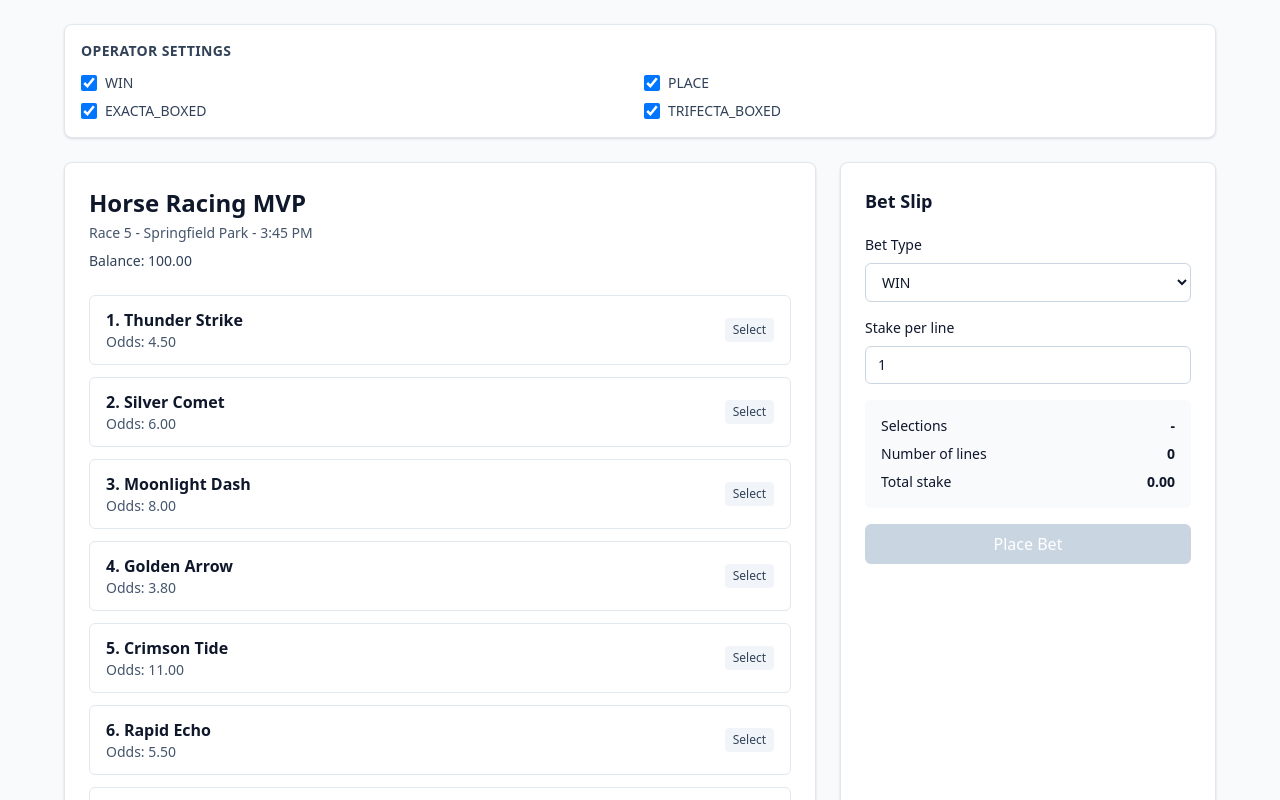
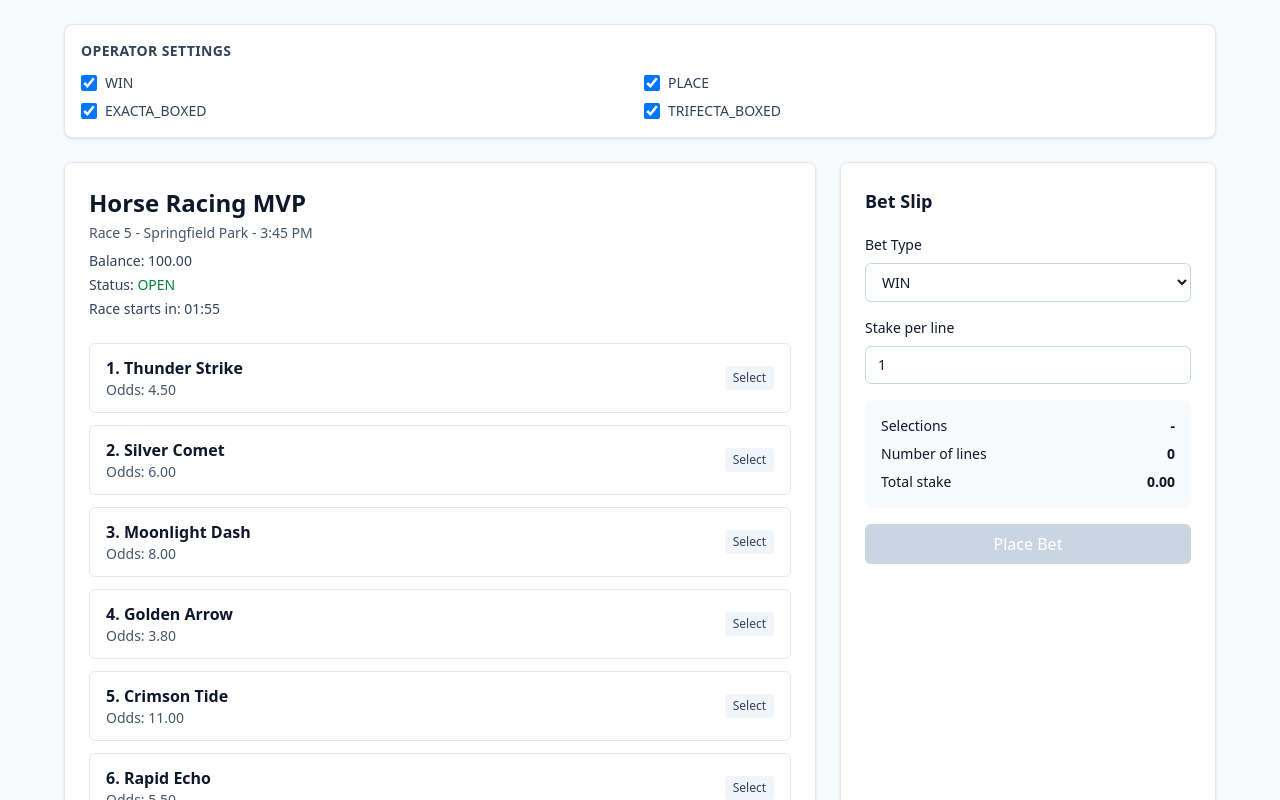
Before and after one commit to ptsportsbookcom-sudo/horse-racing-iframe-mvp, a Next.js app: page / in a window 1280 px wide. Shown: the top 800 px of the page. Built offline with nearby package versions, Linux system fonts and the light colour scheme.

Commit message:
feat: race countdown and status handling

```diff
--- a/app/page.tsx
+++ b/app/page.tsx
@@ -32,6 +32,7 @@ const RACE = {
   ] satisfies Horse[],
 };
 const BET_TYPES: BetType[] = ["WIN", "PLACE", "EXACTA_BOXED", "TRIFECTA_BOXED"];
+const INITIAL_COUNTDOWN_SECONDS = 2 * 60;
 
 export default function Home() {
   const [selectedHorseNumbers, setSelectedHorseNumbers] = useState<number[]>([]);
@@ -44,6 +45,7 @@ export default function Home() {
   });
   const [stakePerLine, setStakePerLine] = useState<string>("1");
   const [isPlacingBet, setIsPlacingBet] = useState(false);
+  const [secondsRemaining, setSecondsRemaining] = useState<number>(INITIAL_COUNTDOWN_SECONDS);
   const [balance, setBalance] = useState<number | null>(null);
   const [balanceError, setBalanceError] = useState<string | null>(null);
   const [placedBetSummary, setPlacedBetSummary] = useState<{
@@ -83,6 +85,7 @@ export default function Home() {
     () => BET_TYPES.filter((type) => enabledBetTypes[type]),
     [enabledBetTypes]
   );
+  const raceStatus = secondsRemaining > 0 ? "OPEN" : "CLOSED";
   const isSelectedBetTypeEnabled = enabledBetTypes[betType];
   const hasValidSelectionForBetType = useMemo(() => {
     if (betType === "EXACTA_BOXED") {
@@ -97,7 +100,16 @@ export default function Home() {
   }, [betType, selectedHorseNumbers.length]);
   const hasValidStake = stakePerLine.trim() !== "" && stakeValue > 0;
   const canPlaceBet =
-    isSelectedBetTypeEnabled && hasValidSelectionForBetType && hasValidStake && !isPlacingBet;
+    raceStatus === "OPEN" &&
+    isSelectedBetTypeEnabled &&
+    hasValidSelectionForBetType &&
+    hasValidStake &&
+    !isPlacingBet;
+  const formattedCountdown = useMemo(() => {
+    const minutes = Math.floor(secondsRemaining / 60);
+    const seconds = secondsRemaining % 60;
+    return `${minutes.toString().padStart(2, "0")}:${seconds.toString().padStart(2, "0")}`;
+  }, [secondsRemaining]);
 
   useEffect(() => {
     async function fetchBalance() {
@@ -119,6 +131,18 @@ export default function Home() {
 
     fetchBalance();
   }, []);
+
+  useEffect(() => {
+    if (secondsRemaining <= 0) {
+      return;
+    }
+
+    const intervalId = setInterval(() => {
+      setSecondsRemaining((prev) => Math.max(0, prev - 1));
+    }, 1000);
+
+    return () => clearInterval(intervalId);
+  }, [secondsRemaining]);
 
   useEffect(() => {
     if (!isSelectedBetTypeEnabled) {
@@ -220,6 +244,15 @@ export default function Home() {
             </p>
             <p className="mt-2 text-sm font-medium text-slate-700">
               Balance: {balance === null ? "Loading..." : balance.toFixed(2)}
+            </p>
+            <p className="mt-1 text-sm font-medium text-slate-700">
+              Status:{" "}
+              <span className={raceStatus === "OPEN" ? "text-green-700" : "text-red-700"}>
+                {raceStatus}
+              </span>
+            </p>
+            <p className="mt-1 text-sm text-slate-700">
+              Race starts in: {formattedCountdown}
             </p>
             {balanceError ? (
               <p className="mt-1 text-sm text-red-700">{balanceError}</p>
@@ -323,7 +356,11 @@ export default function Home() {
               disabled={!canPlaceBet}
               className="w-full rounded-md bg-blue-600 px-4 py-2 font-medium text-white transition hover:bg-blue-700 disabled:cursor-not-allowed disabled:bg-slate-300"
             >
-              {isPlacingBet ? "Placing Bet..." : "Place Bet"}
+              {raceStatus === "CLOSED"
+                ? "Betting Closed"
+                : isPlacingBet
+                  ? "Placing Bet..."
+                  : "Place Bet"}
             </button>
 
             {placeBetError ? (
```
